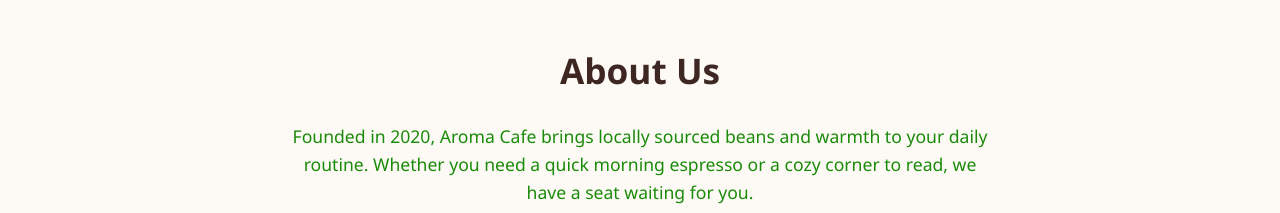
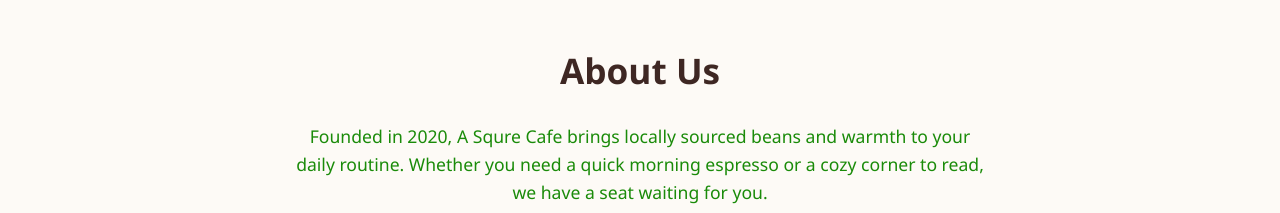
Before and after one commit to anishrana278-ux/learn-git-github, a plain HTML site: page Git/index.html in a window 1280 px wide. Shown: the part 739-952 px from the top of the page. Drawn offline with nearby package versions, Linux system fonts and the light colour scheme.

```diff
--- a/Git/index.html
+++ b/Git/index.html
@@ -46,7 +46,7 @@
   <!-- About Section -->
   <section id="about" class="about">
     <h2 class="anim-scroll">About Us</h2>
-    <p class="anim-scroll">Founded in 2020, Aroma Cafe brings locally sourced beans and warmth to your daily routine. Whether you need a quick morning espresso or a cozy corner to read, we have a seat waiting for you.</p>
+    <p class="anim-scroll">Founded in 2020, A Squre Cafe brings locally sourced beans and warmth to your daily routine. Whether you need a quick morning espresso or a cozy corner to read, we have a seat waiting for you.</p>
   </section>
 
   <!-- Menu Section -->
```
